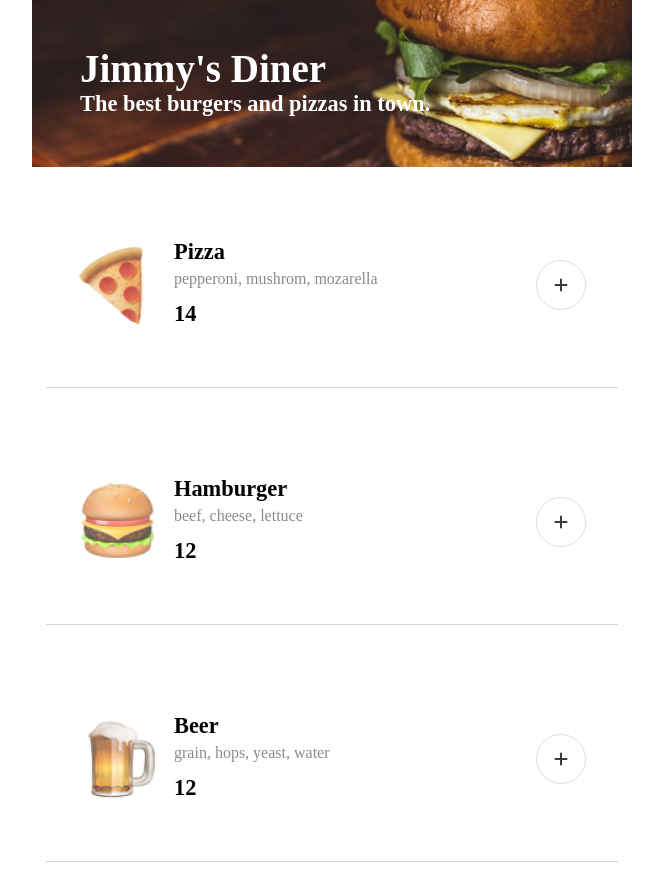
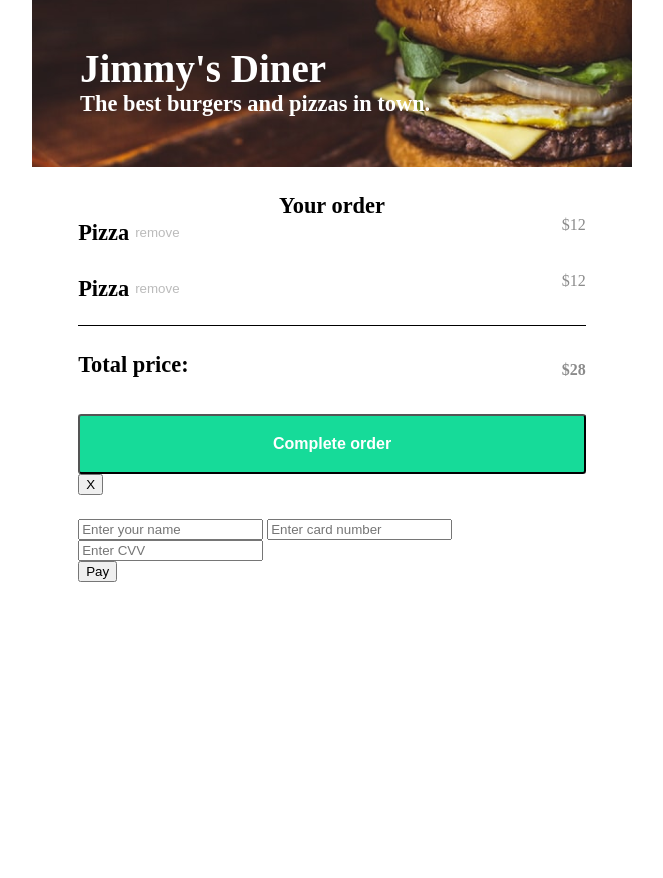
Before and after one commit to AnNvr/restaurant-order-app, a website built with Vite: page order-app/index.html in a window 1280 px wide. Shown: the whole page, without its empty margins (308-971 px from the left). After the commit the page ends 800 px from the top, so only its background shows below. Built offline with nearby package versions, Linux system fonts and the light colour scheme; a web font is replaced by a local one.

Commit message:
Update index.html

```diff
--- a/order-app/index.html
+++ b/order-app/index.html
@@ -23,14 +23,16 @@
       <h1>Jimmy's Diner</h1>
       <h3>The best burgers and pizzas in town.</h3>
     </div>
+
     <!-- Menu -->
-    <div id="menu" class="menu">
+    <div id="menu-el" class="menu">
       <!-- render menu here -->
     </div>
+
     <!-- Cart -->
-    <div id="cart" class="cart">
+    <div id="cart-el" class="cart">
 
-      <!-- <h2 class="cart-title">Your order</h2>
+      <h2 class="cart-title">Your order</h2>
       <div class="cart-items" id="cart-items">
 
         <div class="cart-item">
@@ -53,7 +55,43 @@
       </div>
       <button class="btn-complete">
         Complete order
-      </button> -->
+      </button>
+
+      <!-- Modal -->
+      <div class="modal" id="modal">
+        <div class="close-modal-btn-container">
+          <button class="modal-close-btn" id="modal-close-btn">X</button>
+        </div>
+        <div class="modal-inner" id="modal-inner">
+          <h1 class="modal-title">Enter card details</h1>
+          <form id="form">
+            <input
+              type="text"
+              name="fullName"
+              placeholder="Enter your name"
+              required
+              />
+            <input
+              type="text"
+              name="cardNumber"
+              placeholder="Enter card number"
+              required
+              />
+            <input
+              type="text"
+              name="cvv"
+              placeholder="Enter CVV"
+              required
+              />
+          </form>
+          <button class="pay-btn" id="pay-btn">Pay</button>
+        </div>
+      </div>
+
+      <!-- Greetings container -->
+      <section class="order-complete-container">
+        <h1>Thanks, James! Your order is on its way!</h1>
+      </section>
 
     </div>
 
```
